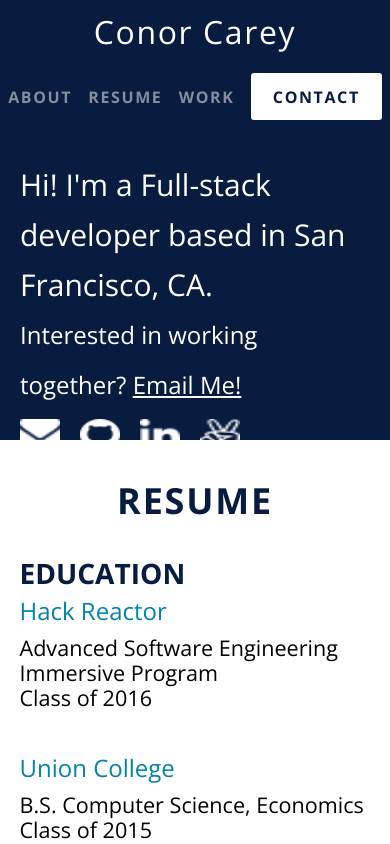
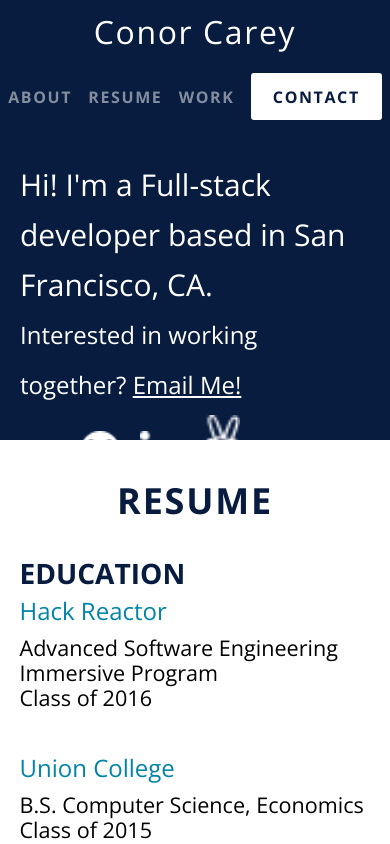
Before and after one commit to ccarey221/conorsportfolio, a React app: page / in a window 390 px wide. Shown: the top 844 px of the page. Built offline with nearby package versions, Linux system fonts and the light colour scheme.

Commit message:
mobile friendly design

```diff
--- a/src/Components/Body/body.css
+++ b/src/Components/Body/body.css
@@ -204,8 +204,7 @@ CSS for the CONTACT section
 }
 
 @media only screen and (max-width: 950px) {
-  img {
-    height: 30px;
+  .iconRow a img {
     width: 40px;
   }
 
@@ -235,9 +234,9 @@ CSS for the CONTACT section
 
 
 @media only screen and (max-device-width: 628px) {
-  img {
-    height: 200px;
-    width: 200px;
+  .iconRow a {
+    height: 40px;
+    width: 40px;
   }
 
   .about {
```
